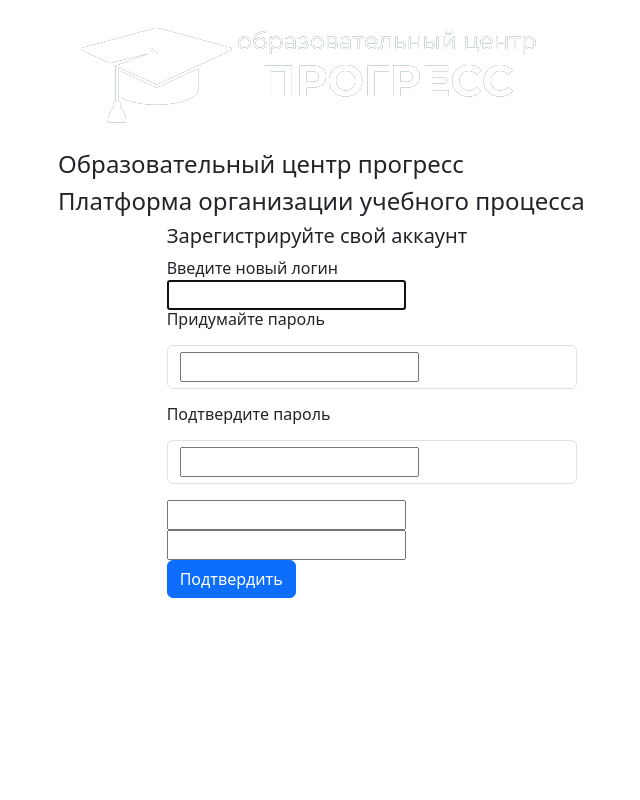
After one commit to akrodancer/esdp_project_progress, a Django app: page /accounts/registration/ in a window 1280 px wide. The commit adds this page. Shown: the whole page, without its empty margins (268-908 px from the left). Run offline with Django 5.2, Linux system fonts and the light colour scheme; parts of the project's set-up code (start-up, migrations or seed data) failed here and were passed over.

Commit message:
On branch authorization Changes to be committed: 	modified:   Progress/settings.py 	modified:   accounts/forms.py 	modified:   accounts/views.py 	modified:   static/css/style.css 	renamed:    templates/log_in.html -> templates/accounts/log_in.html 	new file:   templates/accounts/sign_up.html 	modified:   templates/base.html 	deleted:    templates/registration.html 	modified:   tests/urls.py
    - Изменена модельная форма пользователя
    - Исправление: неверное название ула приложения
    - Регистрация работает; валидация - нет

```diff
--- a/Progress/accounts/forms.py
+++ b/Progress/accounts/forms.py
@@ -7,12 +7,14 @@ class NewUserForm(UserCreationForm):
     class Meta:
         model = User
         fields = [
+            'username',
+            'password1', 'password2',
             'email',
             'phone',
-            'role',
         ]
 
     widgets = {
+        'username' : forms.TextInput(attrs={'placeholder': 'Логин'}),
         'email': forms.EmailInput(attrs={'placeholder': 'example@email.com'}),
         'phone': forms.TextInput(attrs={'placeholder': '+996 (XXX)-XX-XX'}),
     }
--- a/Progress/accounts/views.py
+++ b/Progress/accounts/views.py
@@ -23,12 +23,12 @@ class UserRegisterView(CreateView):
     def form_valid(self, form):
         user = form.save()
         login(self.request, user)
-        return redirect(reverse('home_page'))
+        return redirect(reverse('tests:test_page'))
 
     def get_success_url(self):
         next_url = self.request.GET.get('next')
         if not next_url:
             next_url = self.request.POST.get('next')
         if not next_url:
-            next_url = reverse('feed')
+            next_url = reverse('tests:test_page')
         return next_url
--- a/Progress/static/css/style.css
+++ b/Progress/static/css/style.css
@@ -1,4 +1,6 @@
-
+html {
+    height: 100vh;
+}
 /*------------------ШАПКА САЙТА-------------------*/
 nav li {
     list-style-type: none;
--- /dev/null
+++ b/Progress/templates/accounts/sign_up.html
@@ -0,0 +1,42 @@
+{% load static %}
+<!DOCTYPE html>
+<html lang="en">
+<head>
+    <meta charset="UTF-8">
+    <meta name="viewport" content="width=device-width, initial-scale=1.0">
+    <link href="https://cdn.jsdelivr.net/npm/bootstrap@5.3.3/dist/css/bootstrap.min.css" rel="stylesheet" integrity="sha384-QWTKZyjpPEjISv5WaRU9OFeRpok6YctnYmDr5pNlyT2bRjXh0JMhjY6hW+ALEwIH" crossorigin="anonymous">
+    <link rel="stylesheet" href="{% static 'css/style.css' %}">
+    <title>Document</title>
+</head>
+<body>
+    <div class="row flex-column">
+        <div class="col-6 m-auto">
+            <img src="{% static 'images/logo.png' %}" alt="">
+            <h4>Образовательный центр прогресс</h4>
+            <h4>Платформа организации учебного процесса</h4>
+        </div>
+        <div class="col-4 m-auto">
+            <form method="post" enctype="multipart/form-data">
+                {% csrf_token %}
+                <h5>Зарегистрируйте свой аккаунт</h5>
+                <span>Введите новый логин</span>
+                <div>{{form.username}}</div>
+                <h6>Придумайте пароль</h6>
+                <div class="form-control mb-3 mt-3">{{form.password1}}</div>
+                <h6>Подтвердите пароль</h6>
+                <div class="form-control mb-3 mt-3">{{form.password2}}</div>
+                <div>{{form.email}}</div>
+                <div>{{form.phone}}</div>
+                <button type="submit" class="btn btn-primary">Подтвердить</button>
+            </form>
+        </div>
+    </div>
+
+
+
+
+
+
+    <script src="https://cdn.jsdelivr.net/npm/bootstrap@5.3.3/dist/js/bootstrap.bundle.min.js" integrity="sha384-YvpcrYf0tY3lHB60NNkmXc5s9fDVZLESaAA55NDzOxhy9GkcIdslK1eN7N6jIeHz" crossorigin="anonymous"></script>
+</body>
+</html>
--- a/Progress/templates/base.html
+++ b/Progress/templates/base.html
@@ -7,7 +7,7 @@
     <link href="https://cdn.jsdelivr.net/npm/bootstrap@5.3.3/dist/css/bootstrap.min.css" rel="stylesheet" integrity="sha384-QWTKZyjpPEjISv5WaRU9OFeRpok6YctnYmDr5pNlyT2bRjXh0JMhjY6hW+ALEwIH" crossorigin="anonymous">
     <link rel="stylesheet" href="https://cdn.jsdelivr.net/npm/bootstrap-icons@1.11.3/font/bootstrap-icons.min.css">
     <link rel="stylesheet" href="{% static 'css/style.css' %}">
-    <title>Document</title>
+    <title>{% block title %}{% endblock %}</title>
 </head>
 <body>
 
@@ -35,6 +35,7 @@
                 <li class="nav-item"><a href="">Поиск учеников</a></li>
                 <li class="nav-item sign_in_button">
                     <button id="sign_in_button" type="submit">Войти</button>
+                    <a href="{% url 'accounts:user_reg' %}"> войти</a>
                 </li>
             </ul>
         </div>
--- a/Progress/tests/urls.py
+++ b/Progress/tests/urls.py
@@ -4,5 +4,5 @@ from .views import TestView
 app_name = 'tests'
 
 urlpatterns = [
-    path('', TestView.as_view())
+    path('', TestView.as_view(), name='test_page')
 ]
```
Also changed, not shown: Progress/Progress/settings.py (+12 -12 lines), Progress/templates/accounts/log_in.html (added), Progress/templates/registration.html (deleted).
